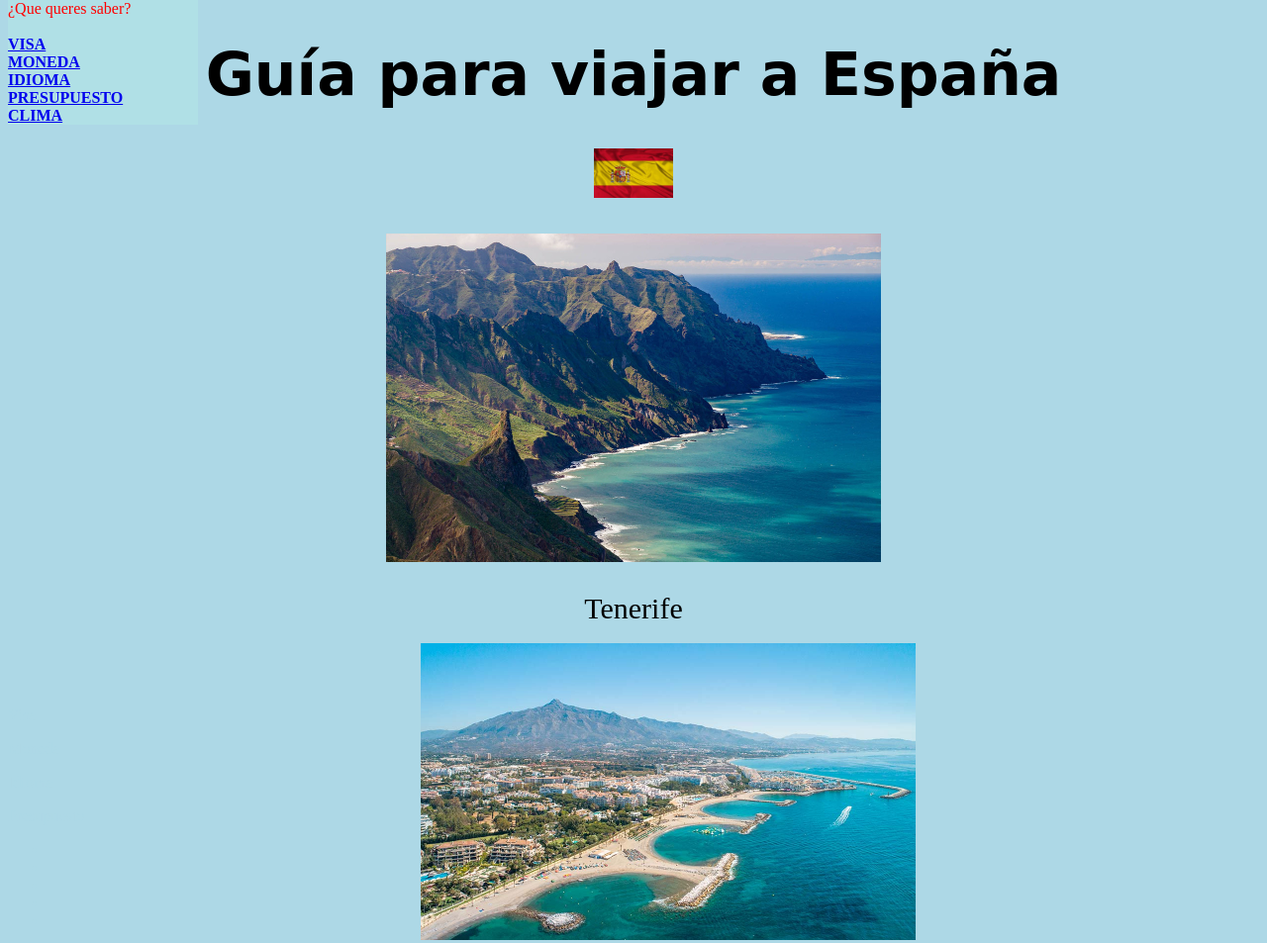
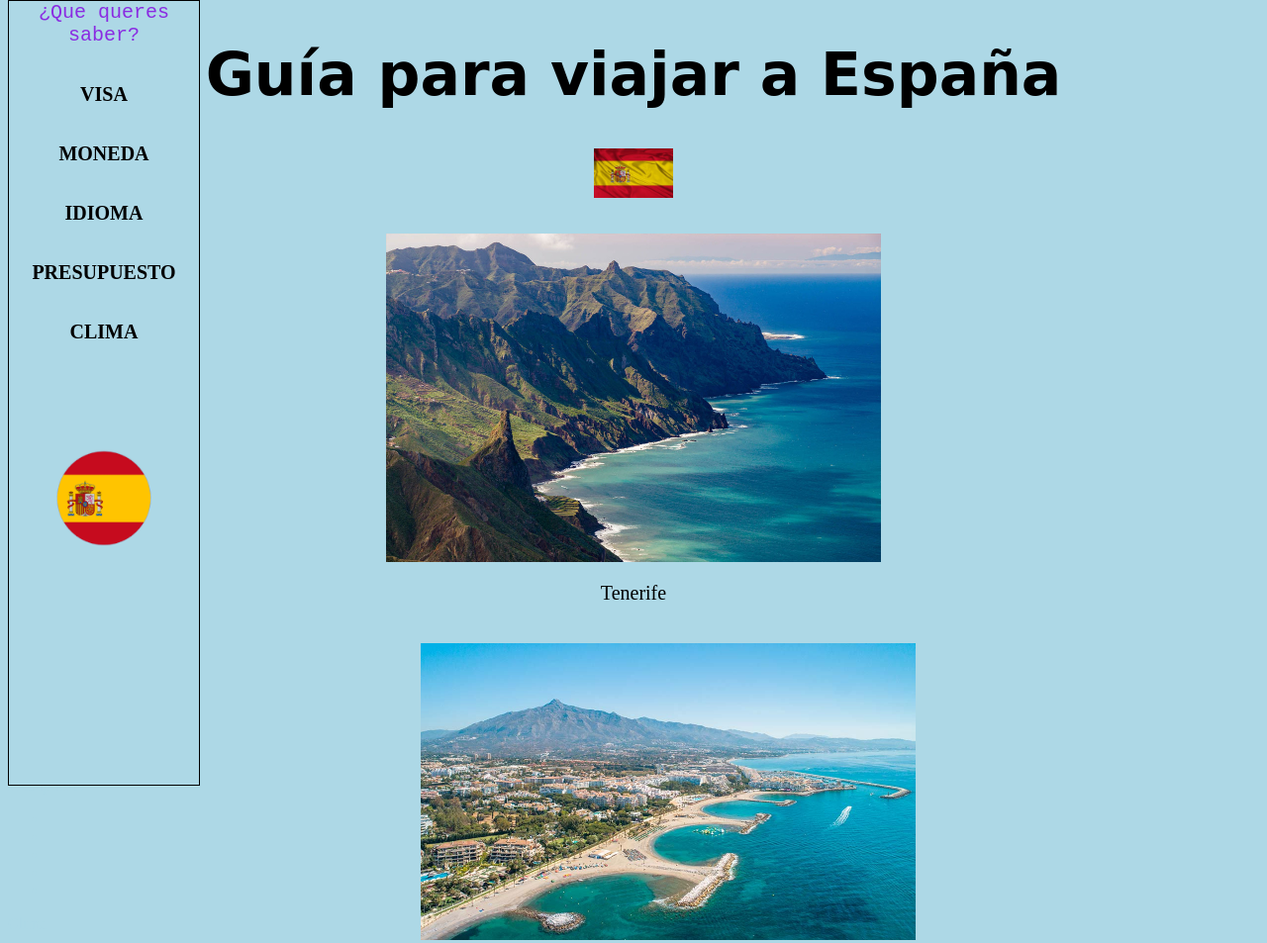
Before and after one commit to ManuelGonzalez007/guiaDeViaje, a plain HTML site: page index.html in a window 1280 px wide. Shown: the top 953 px of the page at 99% size. Drawn offline with Linux system fonts and the light colour scheme.

Commit message:
cambio de diseño

```diff
--- a/index.html
+++ b/index.html
@@ -54,7 +54,7 @@
 
 
     		#textoTenerife {
-    			font-size: 30px;
+    			font-size: 20px;
     			color: black;
     			text-align: center;
     		}
@@ -67,7 +67,7 @@
     		}
 
     		#textoMarbella {
-    			font-size: 30px;
+    			font-size: 20px;
     			color: black;
     			position: absolute;
     			left: 625px;
@@ -88,20 +88,30 @@
     		}
 
     		#headerSaber {
-    			color: red;
+    			color: #8A2BE2;
+    			font-size: 20px;
+    			font-family: monospace;
+
     		}
 
     		a {
+    			font-size: 20px;
     			font-weight: 800;
+    			text-decoration: none;
+    			color: black;
+    			line-height: 60px;
 
     		}
 
     		#navbar {
     			width: 15%;
+    			height: 99%;
     			top: 0;
     			position: fixed;
     			text-align: left;
-    			background-color: #B0E0E6;
+    			background-color: #ADD8E6;
+    			border: 1px solid black;
+    			text-align: center;
     		}
 
     		#volverArriba {
@@ -111,12 +121,24 @@
     	</style>
 
     	<nav id="navbar">
-    		<header id="headerSaber">¿Que queres saber?</header><br>
-    		<a href="#VISA" class="nav-link">VISA</a><br>
-			<a href="#MONEDA" class="nav-link">MONEDA</a><br>
-			<a href="#IDIOMA" class="nav-link">IDIOMA</a><br>
-			<a href="#PRESUPUESTO" class="nav-link">PRESUPUESTO</a><br>
-			<a href="#CLIMA" class="nav-link">CLIMA</a><br>
+    		<header id="headerSaber">¿Que queres saber?</header>
+    		<br>
+    		<a href="#VISA" class="nav-link">VISA</a>
+    		<br>
+			<a href="#MONEDA" class="nav-link">MONEDA</a>
+			<br>
+			<a href="#IDIOMA" class="nav-link">IDIOMA</a>
+			<br>
+			<a href="#PRESUPUESTO" class="nav-link">PRESUPUESTO</a>
+			<br>
+			<a href="#CLIMA" class="nav-link">CLIMA</a>
+			<br>
+			<br>
+			<br>
+			<br>
+			<br>
+			<br>
+			<img src="logo.png" style="width: 100px">
     	</nav>
 
     	<main id="main-doc">
@@ -180,24 +202,36 @@
     			</header>
     		</section>
     	</main>
+    	<br>
+    	<br>
 
 
 
 		<h2 id="VISA">Visa</h2>
+		<div style="width: 900px; text-align: left; margin: auto">
 			<p class="info">La mayoría de las nacionalidades latinoamericanas y europeas no requieren visa para ingresar a España ya que es parte de la Unión Europea y de la Zona Schengen. El tiempo máximo permitido de estadía es de 90 días.</p>
+		</div>
 
 		<h2 id="MONEDA">Moneda</h2>
+		<div style="width: 900px; text-align: left; margin: auto">
 			<p class="info">La moneda es el Euro, aunque la gente mayor siga hablado de “pesetas”. Para ver la cotización actual del euro con cualquier otra moneda, puedes visitar (https://www.xe.com/).<br>
 			Ten en cuenta que muchos sitios aceptan dólares, pero lo toman a un valor muy bajo.</p>
+		</div>
 
 		<h2 id="IDIOMA">Idioma</h2>
+		<div style="width: 900px; text-align: left; margin: auto">
 			<p class="info">El idioma oficial es el castellano.<br>Pero muchas comunidades tienen su propio idioma, como el gallego, el vasco o el catalán, que es muy común oírlo en las calles de algunas cuidades españolas.</p>
+		</div>
 
 		<h2 id="PRESUPUESTO">Presupuesto</h2>
+		<div style="width: 900px; text-align: left; margin: auto">
 			<p class="info">España es uno de los países más baratos de Europa occidental. Pero digamos que dentro del país los precios varían mucho. Cataluña y el País Vasco son las regiones más caras mientras que Andalucía y Galicia las más baratas.<br>Un presupuesto mochilero (holgado) promedio en España, puede ser de unos 40 euros al día por persona. Incluye alojamiento (hostel con baño compartido), comida y transportes públicos.</p>
+		</div>
 
 		<h2 id="CLIMA">Clima</h2>
+		<div style="width: 900px; text-align: left; margin: auto">
 			<p class="info">España tiene una geografía diversa y muy interesante. Nace al sur de Francia y se extiende (curiosamente) hasta las lejanas Islas Canarias en la costa de África.<br>Precisar un tipo de clima en España es complejo porque cada región es completamente distinta. No es lo mismo el frío que puede hacer en el Pirineo Aragonés en invierno, que el clima Mediterráneo que hace en Málaga durante febrero.<br> Hay zonas donde el invierno es muy crudo y otras donde el verano es abrumador. Lo ideal es ir siempre en otoño (septiembre-noviembre) o primavera (marzo-junio) para no sufrir las temperaturas extremas.</p>
+		</div>
 
 
 
@@ -207,7 +241,7 @@
 
 
 
-    	<script src="https://cdn.freecodecamp.org/testable-projects-fcc/v1/bundle.js"></script>
+    	<!--<script src="https://cdn.freecodecamp.org/testable-projects-fcc/v1/bundle.js"></script>-->
 
 
     </body>
```
Also changed, not shown: logo.png (added). Lines whose indentation alone changed are shown as unchanged.
